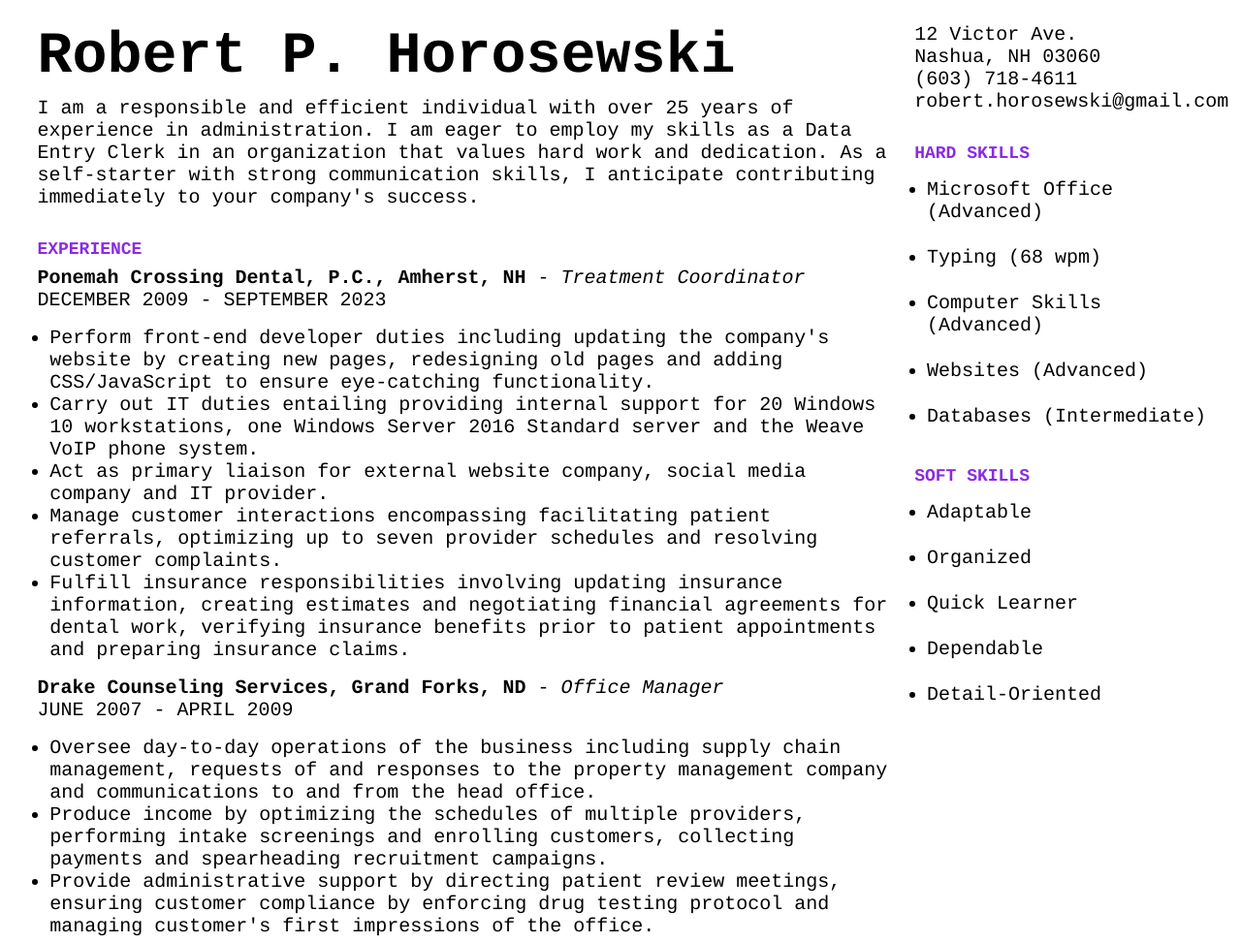
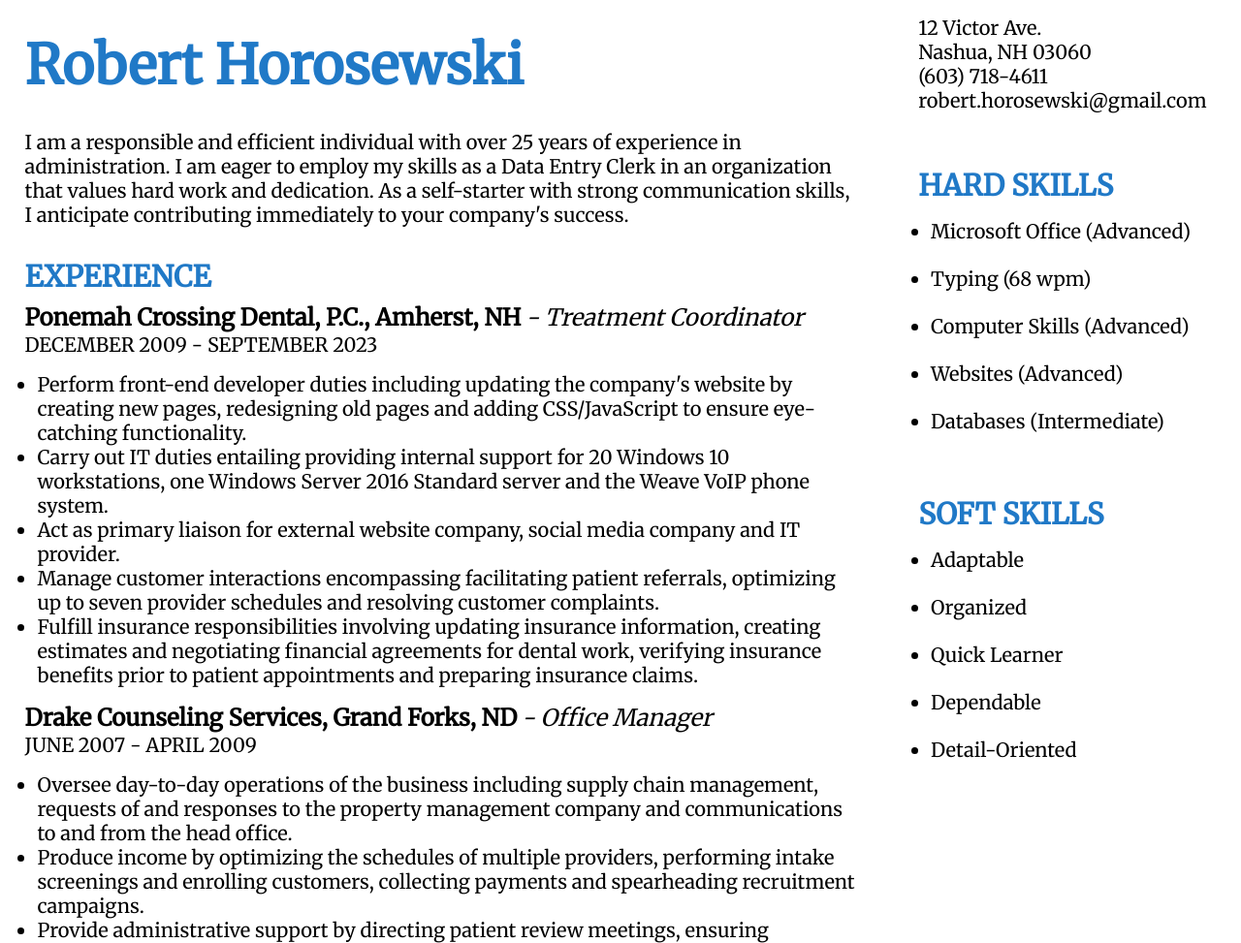
Before and after one commit to horoserp/my-resume, a plain HTML site: page index.html in a window 1280 px wide. Shown: the top 973 px of the page at 97% size. Drawn offline with Linux system fonts and the light colour scheme; a web font is replaced by a local one.

Commit message:
Update: Finish styling.

```diff
--- a/index.html
+++ b/index.html
@@ -11,6 +11,8 @@
     <title>Resume</title>
 
     <link rel="stylesheet" type="text/css" href="./style.css">
+    <link rel="stylesheet" href="https://fonts.googleapis.com/css?family=Merriweather">
+    <link rel="stylesheet" href="https://fonts.googleapis.com/css?family=Sofia&effect=shadow-multiple">
 
     <script src="./script.js"></script>
 
@@ -19,7 +21,7 @@
     <div class="row">
         <div class="left">
             <!-- Name -->
-            <h1>Robert P. Horosewski</h1>
+            <h1 class="font-effect-shadow-multiple">Robert Horosewski</h1>
             <!-- Objective -->
             <p>
                 I am a responsible and efficient individual with over 25 years of experience in
@@ -34,8 +36,8 @@
                 <a href="https://ponemahdental.com/" rel="noopener noreferrer">
                     <strong>Ponemah Crossing Dental, P.C., Amherst, NH</strong>
                 </a>
-                - <em>Treatment Coordinator</em><br>
-                <span class="date">December 2009 - September 2023</span><br>
+                <em>- Treatment Coordinator</em>
+                <span class="date">December 2009 - September 2023</span>
                 <ul>
                     <li>
                         Perform front-end developer duties including updating the company's website
@@ -65,8 +67,8 @@
             </p>
             <p>
                 <strong>Drake Counseling Services, Grand Forks, ND</strong>
-                - <em>Office Manager</em><br>
-                <span class="date">June 2007 - April 2009</span><br>
+                <em>- Office Manager</em>
+                <span class="date">June 2007 - April 2009</span>
                 <ul>
                     <li>
                         Oversee day-to-day operations of the business including supply chain
@@ -91,20 +93,9 @@
                 <a href="https://udayton.edu/" rel="noopener noreferrer">
                     <strong>University of Dayton, Dayton OH</strong>
                 </a>
-                - <em>Bachelor of Science, Major in Psychology</em><br>
+                <em> - Bachelor of Science, Major in Psychology</em>
                 <span class="date">December 1997</span>
             </p>
-            <!-- Projects -->
-            <h2>Projects</h2>
-            <ul>
-                <li>Spearheaded two colleague-supported design groups for the initial implementation and subsequent redesign of the
-                    Ponemah Crossing Dental, P.C. website, with each project resulting in a psuedo-UI Kit.</li>
-                <li>Continually updated website, throughout both iterations, with current content utilizing Joomla and WordPress respectively.</li>
-                <li>Created, managed and updated accounts on the following social media platforms: Google, Facebook, Instagram, Yelp and HealthGrades.
-                    Instructed co-workers on their use and upkeep.</li>
-                <li>Designed various materials including an adaptable advertising template, an insurance brochure, an implant brochure,
-                    a procedure manual and an addiction education module.</li>
-            </ul>
         </div>
         <div class="right">
             <!-- Contact Informatoin -->
@@ -155,6 +146,17 @@
             </ul>
         </div>
     </div>
+    <!-- Projects -->
+    <h2>Projects</h2>
+    <ul>
+        <li>Chaired two colleague-supported design groups for the initial implementation and subsequent redesign of the
+            Ponemah Crossing Dental, P.C. website, with each project resulting in a psuedo-UI Kit.</li>
+        <li>Continually updated website, throughout both iterations, with current content utilizing Joomla and WordPress respectively.</li>
+        <li>Created, managed and updated accounts on the following social media platforms: Google, Facebook, Instagram, Yelp and HealthGrades.
+            Instructed co-workers on their use and upkeep.</li>
+        <li>Designed various materials including an adaptable advertising template, an insurance brochure, an implant brochure,
+            a procedure manual and an addiction education module.</li>
+    </ul>
     <!-- Picture? -->
     <!-- Print Button -->
 </body>
--- a/style.css
+++ b/style.css
@@ -1,5 +1,5 @@
 * {
-    font-family: Courier, monospace;
+    font-family: "Merriweather", Courier, monospace;
     font-size: 20px;
     margin: 0;
     padding: 0;
@@ -7,33 +7,41 @@
 }
 
 body {
-    margin-left: 2vw;
+    margin: 2vh 2vw;
 }
 
 .row {
     display: flex;
-    margin: 3vh 1vw 0 1vw;
 }
 
 .left {
-    flex: 80%;
-    padding-right: 1vw;
+    width: 75%;
+    padding-right: 5vw;
 }
 
 .right {
-    flex: 20%;
-    padding-left: 1vw;
+    width: 25%;
+    word-wrap: break-word;
+}
+
+.right > p {
+    padding-bottom: 5vh;
+}
+
+.right > h2:last-of-type {
+    padding-top: 5vh;
 }
 
 h1 {
-    padding-bottom: 1vh;
-    font-size: 60px;
+    padding: 2vh 0 4vh 0;
+    font-size: 2.8em;
+    color: #2079C7;
 }
 
 h2 {
     padding: 2vh 0 1vh 0;
-    font-size: large;
-    color: blueviolet;
+    font-size: 1.5em;
+    color: #2079C7;
     text-transform: uppercase;
 }
 
@@ -50,8 +58,13 @@ p {
     padding-bottom: 2vh;
 }
 
+strong, em {
+    font-size: 1.2em;
+}
+
 .date {
     text-transform: uppercase;
+    display: block;
 }
 
 .right > h2 {
@@ -61,3 +74,23 @@ p {
 .right > ul > li {
     padding-bottom: 3vh;
 }
+
+@media print {
+
+    * {
+        font-size: 16px;
+    }
+
+    .right > p {
+        font-size: 17px;
+    }
+
+    ul {
+        padding-left: 1.2em;
+    }
+
+    em {
+        display: block;
+    }
+
+}
```
